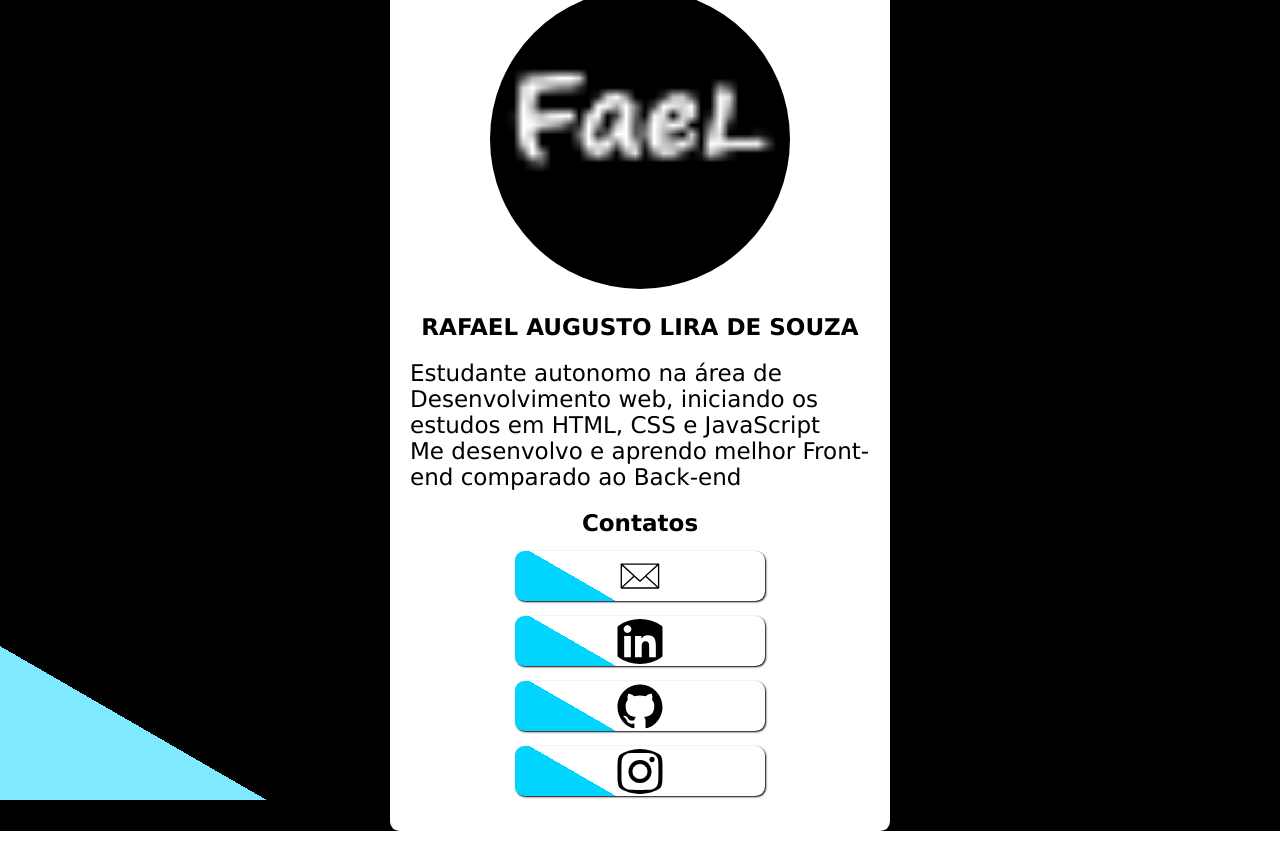
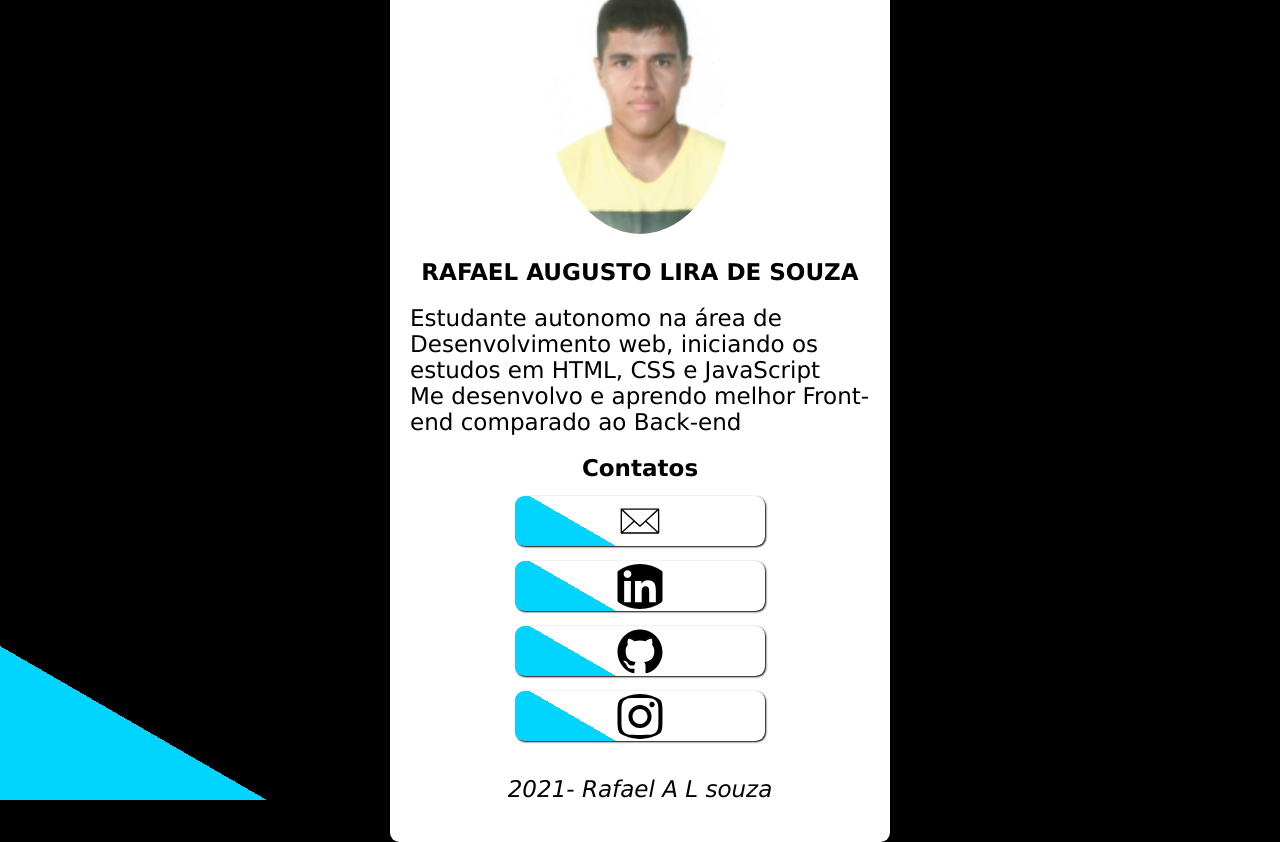
Before and after one commit to faellira/LinksPerfil, a plain HTML site: page index.html in a window 1280 px wide. Drawn offline with Linux system fonts and the light colour scheme.

Commit message:
added animations and updated avatar image

```diff
--- a/index.html
+++ b/index.html
@@ -12,7 +12,7 @@
     <main>
         <div class="container">
             <div class="avatar">
-                <img src="./public/images/unnamed.png" alt="Foto de perfil">
+                <img src="./public/images/avatar.png" alt="Foto de perfil">
             </div>
             <div class="descriptionProfile">
                     <h1>RAFAEL AUGUSTO LIRA DE SOUZA</h1>
@@ -26,10 +26,12 @@
                         <li><a href="https://github.com/faellira" target="_blank"><img src="./public/images/github.svg" alt="GitHub Logo"></a></li>
                         <li><a href="https://www.instagram.com/faelagls/" target="_blank"><img src="./public/images/instagram.svg" alt="Instagram Logo"></a></li>
                     </ul>
+                    <div class="footer">
+                        <p><em>2021- Rafael A L souza</em></p>
+                    </div>
             </div>
         </div>
     </main>
-
 </body>
 
 </html>
--- a/style.css
+++ b/style.css
@@ -14,7 +14,7 @@ body{
     justify-content: center;
     width: 100%;
     height: 100vh;
-    background: linear-gradient(30deg,rgba(0,212,255,0.5) 10%, rgb(0, 0, 0) 10%);
+    background: linear-gradient(30deg,rgba(0,212,255,1) 10%, rgb(0, 0, 0) 10%);
 
 }
 img{
@@ -33,7 +33,7 @@ img{
     border-radius: .5rem;
 }
 .avatar img{
-    width: 300px;
+    width: 180px;
     margin-bottom: 20px;
 }
 
@@ -63,8 +63,32 @@ img{
     box-shadow: 1px 1px 2px black;
     font-style: italic;
     color: #000000;
+    animation: buttons 2s ease-in-out;
+}
+.descriptionProfile ul li a:hover{
+    transform: scale(1.1);
 }
 .descriptionProfile ul li a img{
     width: 60px;
     height: 45px;
 }
+
+.footer{
+    padding-top: 20px;
+    color: rgba(0, 0, 0,);
+    text-align: center;
+    font-style: italic;
+}
+@keyframes buttons {
+    0% {
+        width:0;
+    }
+
+    75% {
+        width: 165px;
+    }
+
+    100% {
+        width: 250px;
+    }
+}
```
Also changed, not shown: public/images/avatar.png (added).
